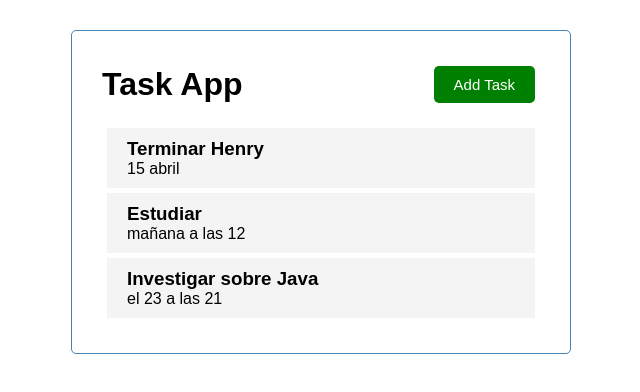
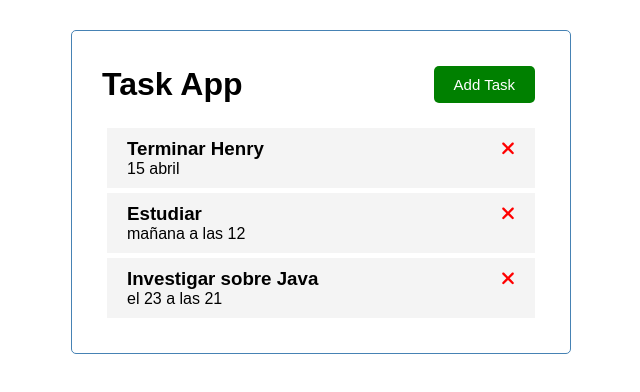
Before and after one commit to ElisOre/Task-app, an Angular app: page / in a window 1280 px wide. Shown: the top 392 px of the page, without its empty margins (319-959 px from the left). Built offline with nearby package versions, Linux system fonts and the light colour scheme.

Commit message:
Componente de Lista de items

```diff
--- a/package.json
+++ b/package.json
@@ -18,6 +18,11 @@
     "@angular/platform-browser": "^15.1.0",
     "@angular/platform-browser-dynamic": "^15.1.0",
     "@angular/router": "^15.1.0",
+    "@fortawesome/angular-fontawesome": "^0.12.1",
+    "@fortawesome/fontawesome-svg-core": "^6.2.1",
+    "@fortawesome/free-brands-svg-icons": "^6.2.1",
+    "@fortawesome/free-regular-svg-icons": "^6.2.1",
+    "@fortawesome/free-solid-svg-icons": "^6.2.1",
     "rxjs": "~7.8.0",
     "tslib": "^2.3.0",
     "zone.js": "~0.12.0"
--- a/src/app/app.module.ts
+++ b/src/app/app.module.ts
@@ -6,10 +6,11 @@
 import { ButtonComponent } from './components/button/button.component';
 import { TasksComponent } from './components/tasks/tasks.component';
 import { TasksItemComponent } from './components/tasks-item/tasks-item.component';
+import { FontAwesomeModule } from '@fortawesome/angular-fontawesome';
 
 @NgModule({
   declarations: [AppComponent, HeaderComponent, ButtonComponent, TasksComponent, TasksItemComponent],
-  imports: [BrowserModule],
+  imports: [BrowserModule, FontAwesomeModule],
   providers: [],
   bootstrap: [AppComponent],
 })
--- a/src/app/components/tasks-item/tasks-item.component.html
+++ b/src/app/components/tasks-item/tasks-item.component.html
@@ -1,4 +1,7 @@
 <div class="task">
-    <h3>{{task.text}}</h3>
-    <p>{{task.day}}</p>
+  <h3>
+    {{ task.text }}
+    <fa-icon [icon]="faTimes" [ngStyle]="{ color: 'red' }"> </fa-icon>
+  </h3>
+  <p>{{ task.day }}</p>
 </div>
--- a/src/app/components/tasks-item/tasks-item.component.ts
+++ b/src/app/components/tasks-item/tasks-item.component.ts
@@ -2,6 +2,8 @@
 
 import { Task } from '../../Task';
 import { TASKS } from '../../mock-tasks';
+
+import { faTimes } from '@fortawesome/free-solid-svg-icons';
 
 @Component({
   selector: 'app-tasks-item',
@@ -11,6 +13,8 @@
 export class TasksItemComponent implements OnInit {
   @Input() task: Task = TASKS[0];
 
+  faTimes = faTimes;
+
   constructor() {}
 
   ngOnInit(): void {}
```
Also changed, not shown: 1 other file (tests, documents, lock files or other folders).
